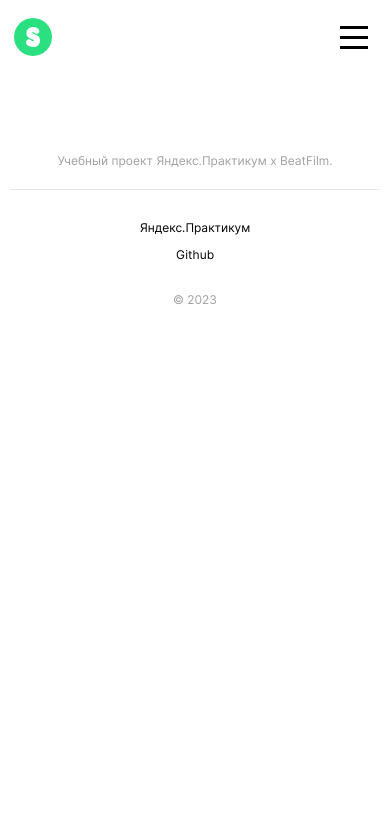
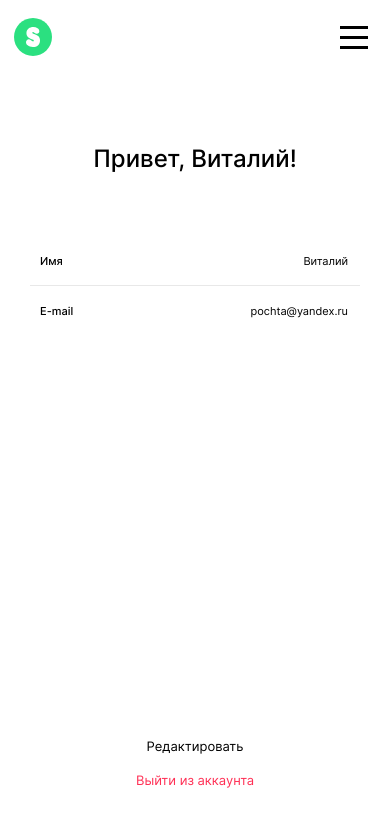
Before and after one commit to Timon27M/movies-explorer-frontend, a React (Create React App) app: page /profile in a window 390 px wide. Shown: the top 826 px of the page. Built offline with nearby package versions, Linux system fonts and the light colour scheme.

Commit message:
Feat: добавлен роут Profile в адаптиве

```diff
--- a/src/components/App/App.jsx
+++ b/src/components/App/App.jsx
@@ -1,21 +1,27 @@
 import "./App.css";
-import {  Route, Routes } from "react-router-dom";
+import {  Route, Routes, useLocation } from "react-router-dom";
 import Header from "../Header/Header.jsx";
 import Footer from "../Footer/Footer";
 import Main from "../Main/Main";
 import Movies from "../Movies/Movies";
 import SavedMovies from "../SavedMovies/SavedMovies";
+import Profile from "../Profile/Profile";
 
 function App() {
+  const { pathname } = useLocation();
+
   return (
     <div className="App">
-      <Header />
+      {pathname === '/' || pathname === '/movies' || pathname === '/saved-movies' || pathname === '/profile' ?
+          <Header /> : ''}
       <Routes>
         <Route path="/" element={<Main />} />
         <Route path="/movies" element={<Movies />} />
         <Route path="/saved-movies" element={<SavedMovies />} />
+        <Route path="/profile" element={<Profile />}/>
       </Routes>
-      <Footer />
+      {pathname === '/' || pathname === '/movies' || pathname === '/saved-movies' ?
+          <Footer /> : ''}
     </div>
   );
 }
--- a/src/components/Footer/Footer.css
+++ b/src/components/Footer/Footer.css
@@ -1,5 +1,5 @@
 .footer {
-  padding: 79px 70px 0;
+  padding: 79px 70px 20px;
 }
 
 .footer__title {
--- a/src/components/MoviesCard/MoviesCard.css
+++ b/src/components/MoviesCard/MoviesCard.css
@@ -87,6 +87,8 @@
 .moviesCard__time {
   margin-top: 2px;
   margin-bottom: 0;
+  margin-left: 5px;
+  min-width: 37px;
   color: #a0a0a0;
   font-family: Inter;
   font-size: 11px;
--- a/src/components/MoviesCardList/MoviesCardList.css
+++ b/src/components/MoviesCardList/MoviesCardList.css
@@ -4,7 +4,8 @@
 
 .moviesCardList__elements {
   display: grid;
-  grid-template-columns: repeat(auto-fit, minmax(250px, 1fr));
+  /* grid-template-columns: repeat(auto-fit, minmax(280px, 1fr)); */
+  grid-template-columns: repeat(3, minmax(200px, 1fr));
   grid-template-rows: 1fr 1fr 1fr 1fr;
   grid-auto-rows: 0px;
   column-gap: 30px;
@@ -33,7 +34,7 @@
 
   .moviesCardList__elements {
     grid-template-rows: repeat(4, 1fr);
-    /* grid-template-columns: repeat(2, minmax(180px, 370px)); */
+    grid-template-columns: repeat(auto-fit, minmax(260px, 1fr));
     grid-auto-rows: 0;
     column-gap: 30px;
   }
@@ -50,7 +51,6 @@
 
   .moviesCardList__elements {
     grid-template-rows: repeat(5, 1fr);
-    /* grid-template-columns: repeat(1, minmax(180px, 370px)); */
   }
 
   .moviesCardList__button {
--- a/src/components/MoviesCardList/MoviesCardList.jsx
+++ b/src/components/MoviesCardList/MoviesCardList.jsx
@@ -64,7 +64,7 @@
       image: img8,
       text: "Gimme Danger: История Игги и The Stooges",
       time: "1ч 42м",
-      isLiked: true,
+      isLiked: false,
     },
     {
       image: img9,
--- /dev/null
+++ b/src/components/Profile/Profile.css
@@ -0,0 +1,130 @@
+.profile {
+  padding: 74px 0 70px;
+  display: flex;
+  flex-direction: column;
+  justify-content: space-between;
+  align-items: center;
+  height: 89.429vh;
+  box-sizing: border-box;
+}
+
+.profile__title {
+  color: #000;
+  text-align: center;
+  font-family: Inter;
+  font-size: 24px;
+  font-style: normal;
+  font-weight: 500;
+  line-height: normal;
+  margin: 0;
+}
+
+.profile__container {
+    display: flex;
+    flex-direction: column;
+    align-items: center;
+    width: 100%;
+}
+
+.profile__content {
+  display: flex;
+  max-width: 410px;
+  width: 100%;
+  align-items: center;
+  justify-content: center;
+}
+
+.profile__content_type_name {
+  border-bottom: 1px solid #E8E8E8;
+  padding-bottom: 16px;
+  margin-top: 123px;
+}
+
+.profile__content_type_email {
+  padding-top: 17px;
+  margin-bottom: 100px;
+}
+
+.profile__buttons {
+  display: flex;
+  flex-direction: column;
+}
+
+.profile__text {
+  color: #000;
+  font-family: Inter;
+  font-size: 11px;
+  font-style: normal;
+  font-weight: 500;
+  line-height: normal;
+  min-width: 122px;
+  margin-right: 147px;
+  text-align: left;
+  margin-top: 0;
+  margin-bottom: 0;
+}
+
+.profile__input {
+  border: none;
+  max-height: 14px;
+  min-width: 122px;
+  text-align: right;
+  color: #000;
+  font-family: Inter;
+  font-size: 11px;
+  font-style: normal;
+  font-weight: 400;
+  line-height: normal;
+}
+
+.profile__button {
+  border: none;
+  background-color: #ffffff;
+  text-align: center;
+  font-family: Inter;
+  font-size: 13px;
+  font-style: normal;
+  font-weight: 400;
+  line-height: normal;
+}
+
+.profile__button-exit {
+  margin-top: 16px;
+  color: #FF3055;
+}
+
+@media all and (max-width: 820px) {
+    .profile {
+        padding: 236px 0 269px;
+        display: flex;
+        flex-direction: column;
+        justify-content: space-between;
+        align-items: center;
+        height: 89.429vh;
+        box-sizing: border-box;
+      }
+
+      .profile__content_type_name {
+        margin-top: 96px;
+      }
+  }
+
+  @media all and (max-width: 500px) {
+    .profile {
+        padding: 70px 30px 40px;
+        display: flex;
+        flex-direction: column;
+        justify-content: space-between;
+        align-items: center;
+        height: 89.429vh;
+        box-sizing: border-box;
+      }
+
+      .profile__content_type_name {
+        margin-top: 80px;
+      }
+
+      .profile__text {
+        margin-right: 10px;
+      }
+  }
--- /dev/null
+++ b/src/components/Profile/Profile.jsx
@@ -0,0 +1,38 @@
+import "./Profile.css";
+
+function Profile() {
+  return (
+    <section className="profile">
+      <div action="" className="profile__container">
+        <h2 className="profile__title">Привет, Виталий!</h2>
+        <div className="profile__content profile__content_type_name">
+          <p className="profile__text profile__text_type_name">Имя</p>
+          <input
+            type="text"
+            value="Виталий"
+            className="profile__input profile__input_type_name"
+          />
+        </div>
+        <div className="profile__content profile__content_type_email">
+          <p className="profile__text profile__text_type_email">E-mail</p>
+          <input
+            type="text"
+            value="pochta@yandex.ru"
+            className="profile__input profile__input_type_text"
+          />
+        </div>
+      </div>
+
+      <div className="profile__buttons">
+        <button type="button" className="profile__button profile__button-edit">
+          Редактировать
+        </button>
+        <button type="button" className="profile__button profile__button-exit">
+          Выйти из аккаунта
+        </button>
+      </div>
+    </section>
+  );
+}
+
+export default Profile;
--- a/src/components/SearchForm/SearchForm.css
+++ b/src/components/SearchForm/SearchForm.css
@@ -68,6 +68,7 @@
 .search__parameter {
   display: flex;
   width: fit-content;
+  margin-left: 15px;
 }
 
 .search__parameter-name {
@@ -143,6 +144,7 @@
 
   .search__parameter {
     margin-top: 38px;
+    margin-left: 0;
   }
 
   .search__contant {
```
